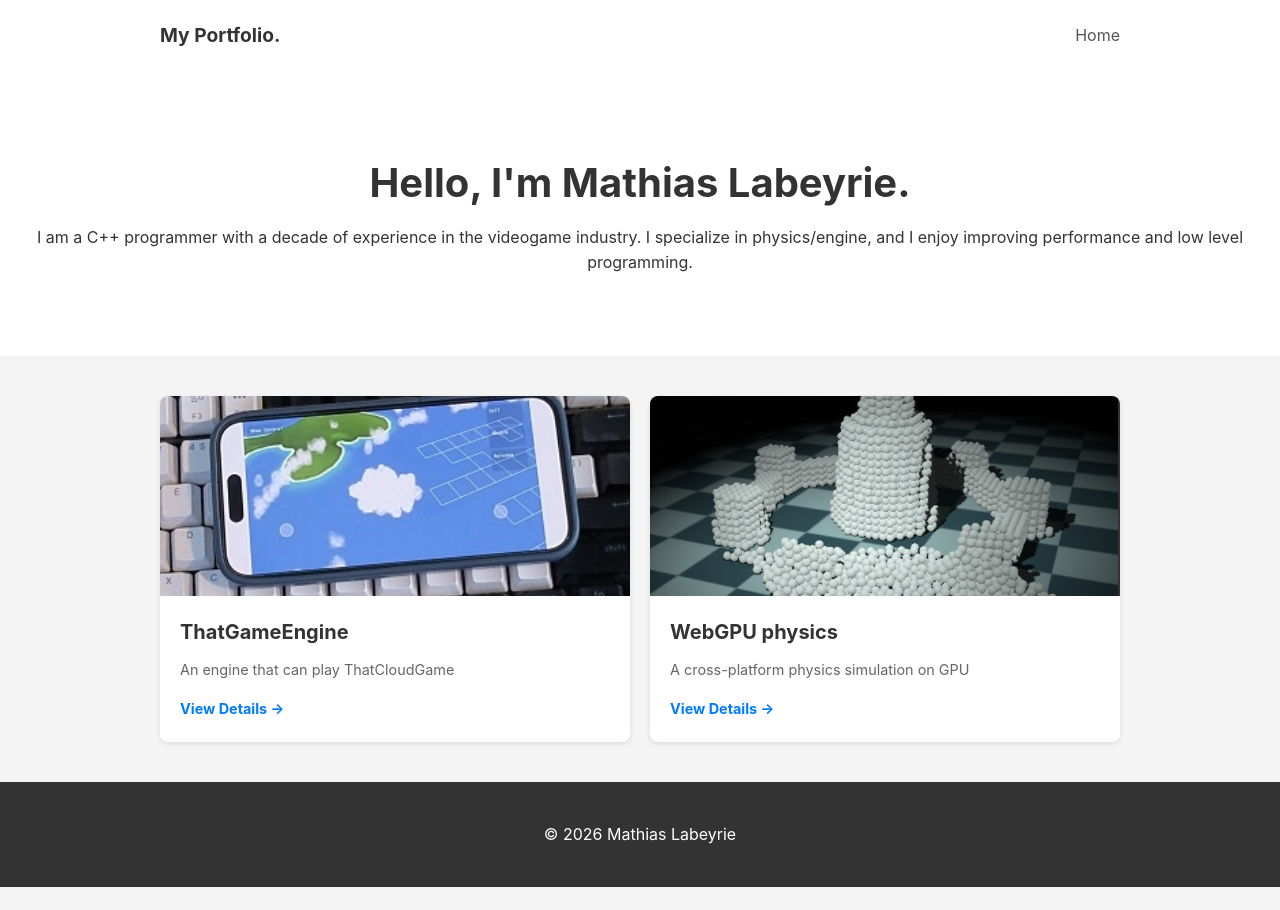
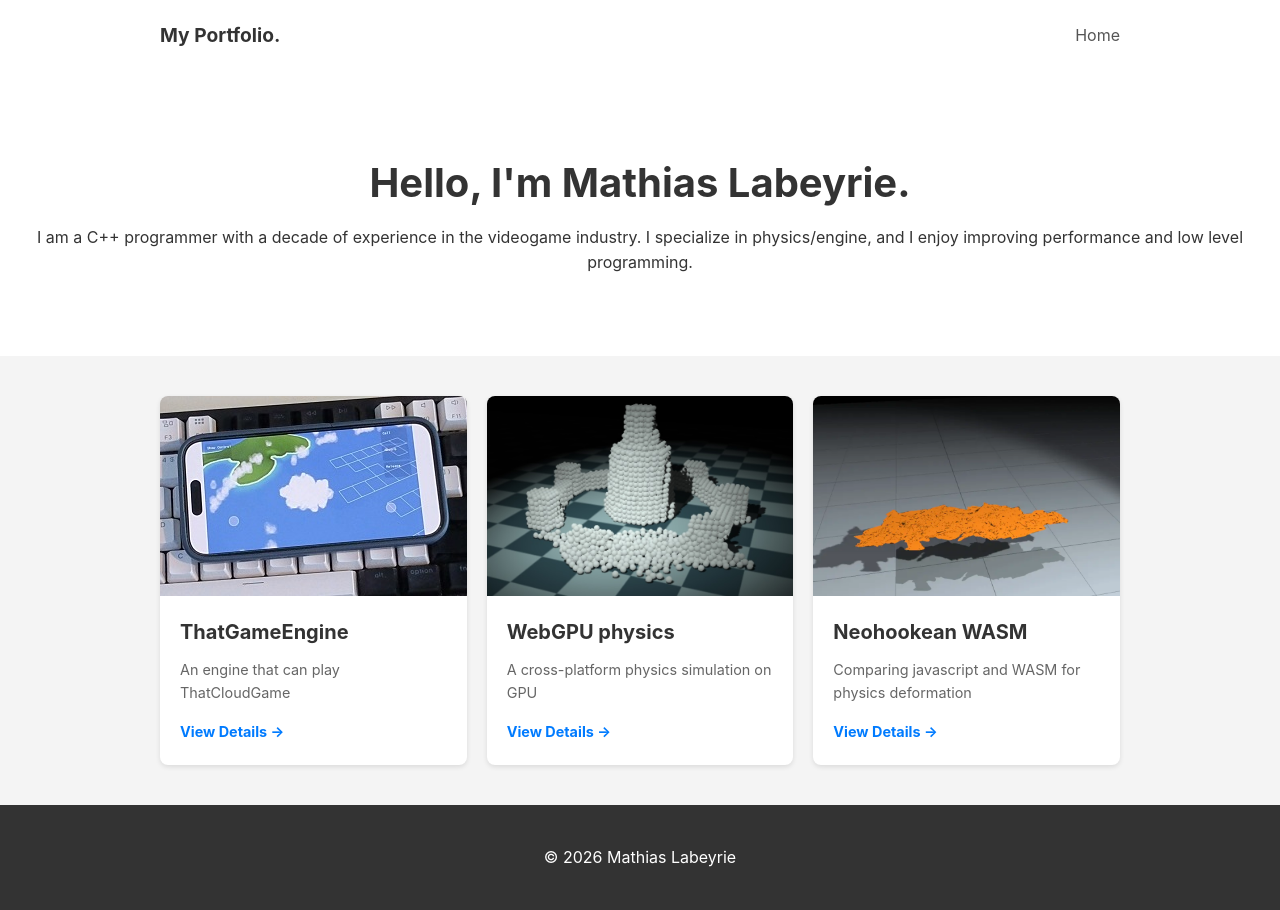
Before and after one commit to Nojan/nojan.github.io, a Jekyll site: the page portofolio/index.html, which Jekyll copies as it is, in a window 1280 px wide. Built offline with Jekyll 4.4.1, drawn with Linux system fonts in a browser that asks for light colours; Markdown is read by kramdown in place of the engine named in the settings.

Commit message:
add Neohookean WASM card

```diff
--- a/portofolio/index.html
+++ b/portofolio/index.html
@@ -57,6 +57,17 @@
                 </a>
             </article>
 
+            <article class="project-card">
+                <a href="https://wasm.mlabeyrie.net/html/" class="project-link">
+                    <img src="neohookean_wasm/title_card.webp" alt="Screenshot of Project Neohookean WASM" loading="lazy">
+                    <div class="project-info">
+                        <h2>Neohookean WASM</h2>
+                        <p>Comparing javascript and WASM for physics deformation</p>
+                        <span class="read-more">View Details &rarr;</span>
+                    </div>
+                </a>
+            </article>
+
         </section>
     </main>
 
```
Also changed, not shown: portofolio/neohookean_wasm/title_card.webp (added).
